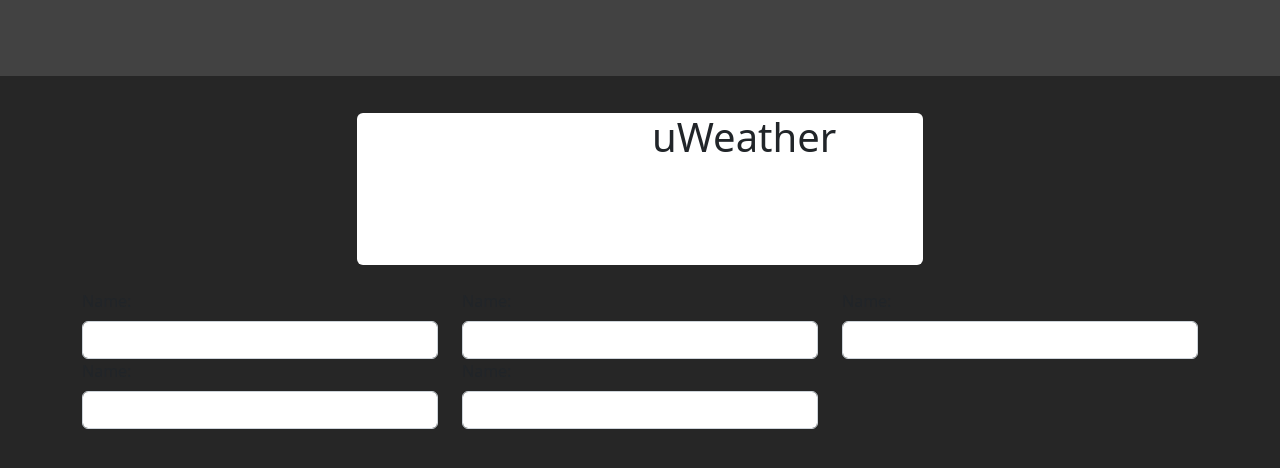
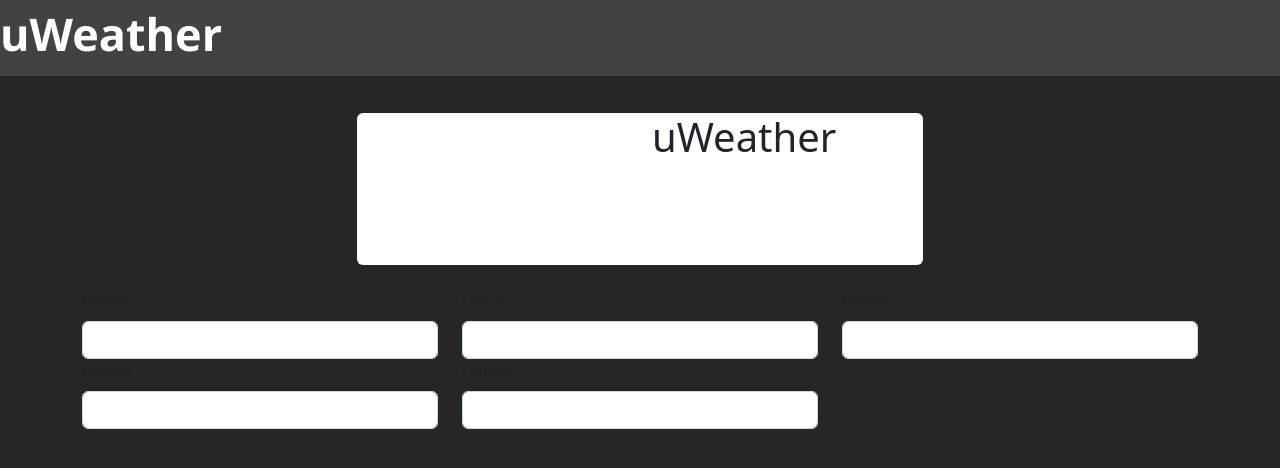
Before and after one commit to lstranskyTGM/uWeatherNG, a plain HTML site: page uWeather.html in a window 1280 px wide. Drawn offline with nearby package versions, Linux system fonts and the light colour scheme.

Commit message:
div added

```diff
--- a/uWeather.html
+++ b/uWeather.html
@@ -5,12 +5,22 @@
     <meta name="viewport" content="width=device-width, initial-scale=1">
     <title>Bootstrap demo</title>
     <link href="https://cdn.jsdelivr.net/npm/bootstrap@5.2.2/dist/css/bootstrap.min.css" rel="stylesheet" integrity="sha384-Zenh87qX5JnK2Jl0vWa8Ck2rdkQ2Bzep5IDxbcnCeuOxjzrPF/et3URy9Bv1WTRi" crossorigin="anonymous">
+    <style>
+        p {
+            color:white;
+            font-size: 45px;
+            font-family:"Segoe UI";
+        }
+        #bold {
+            font-weight: bolder;
+        }
+    </style>
 </head>
 
 
 <body style="background-color:#262626;">
 <div style="background-color: #424242;height: 2cm;box-shadow: 2cm;">
-
+    <p id="bold">uWeather</p>
 </div>
 <div class="container">
     <div center class="row row-cols-2 border-0 rounded mx-auto" style="background-color:white; min-width: 10cm; min-height: 4cm; max-width: 15cm;margin-top:1cm;">
```
